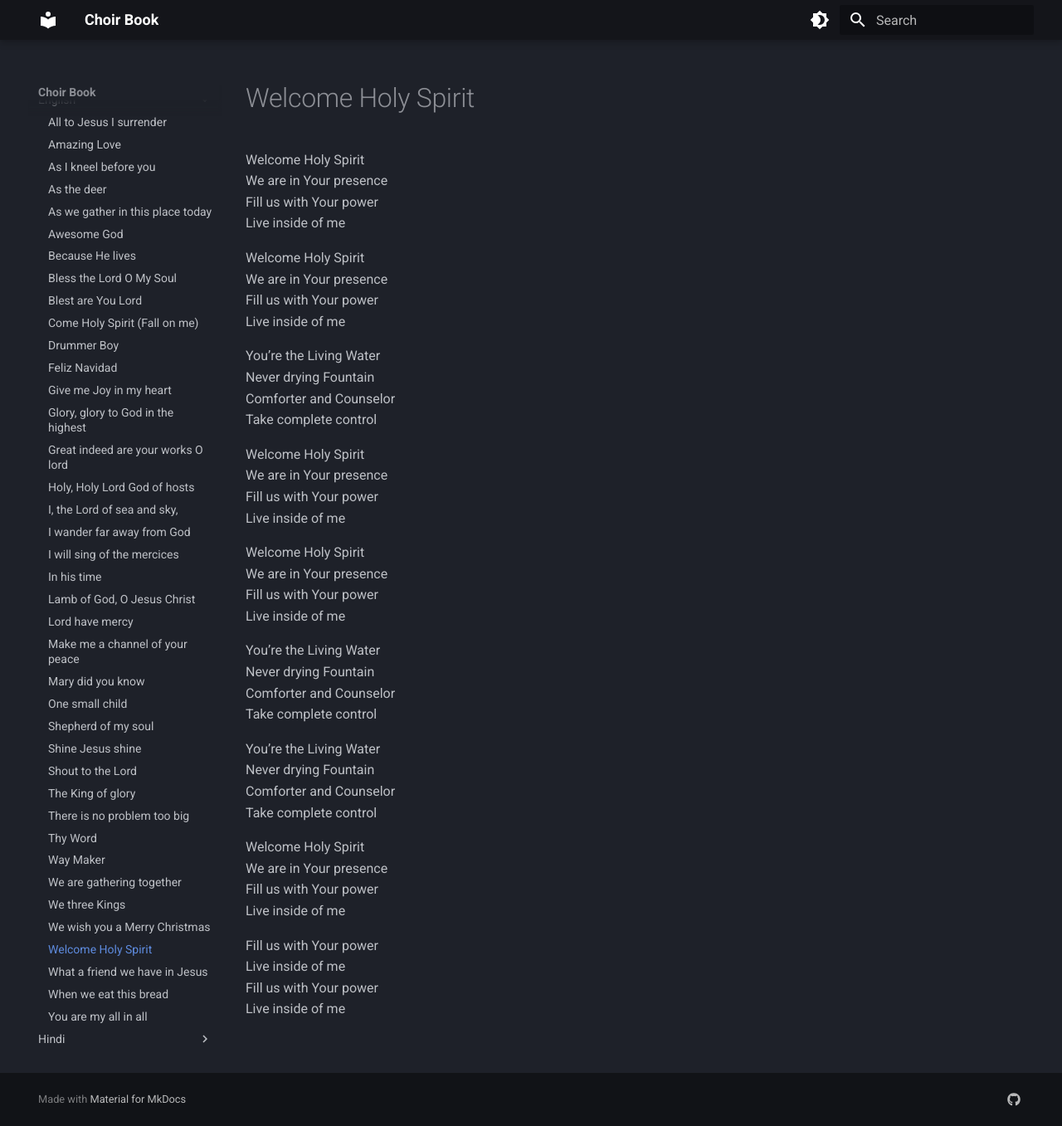
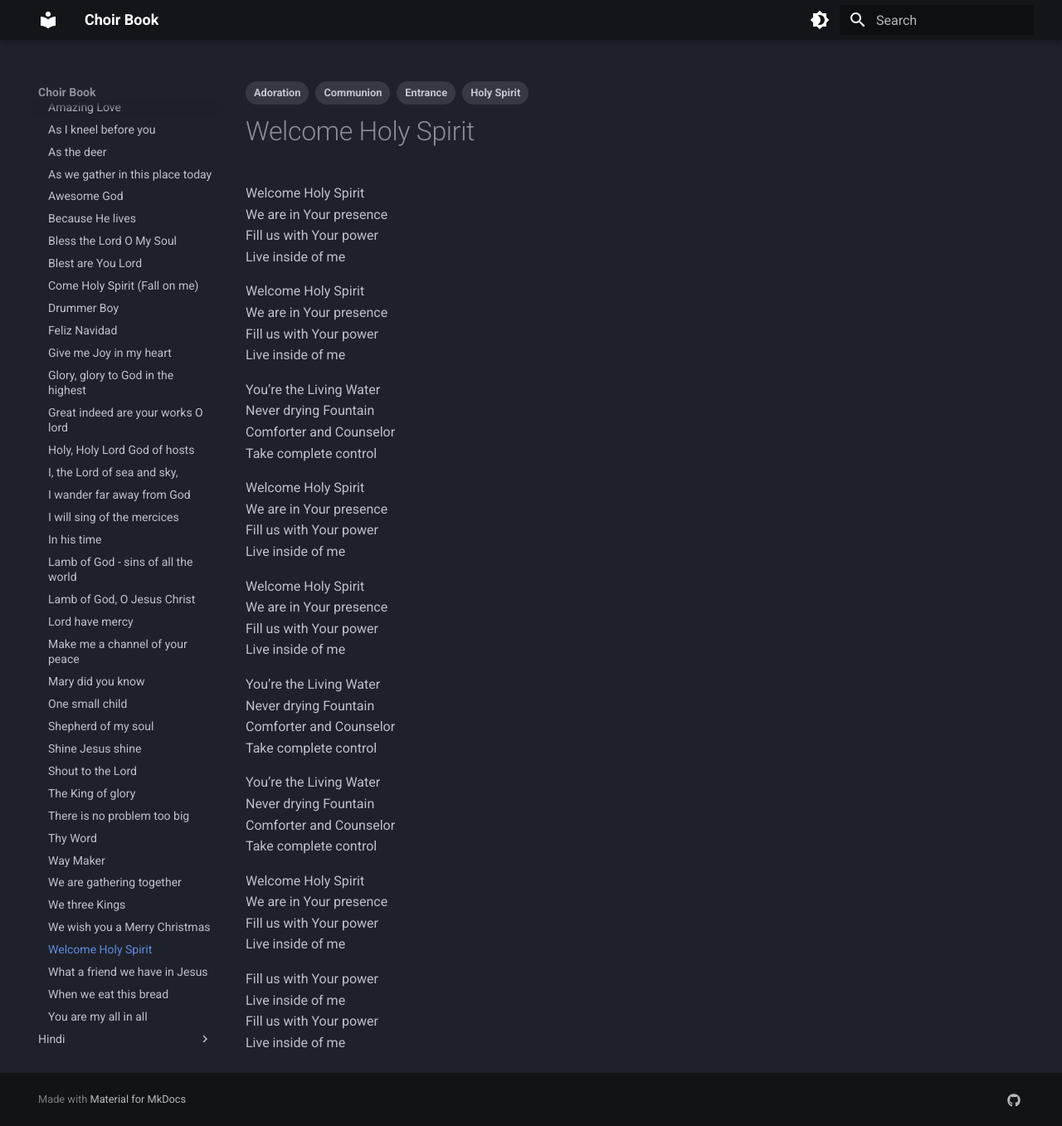
Before and after one commit to choirbook/choirbook.github.io, an MkDocs documentation site: the page built from docs/english/Welcome Holy Spirit.md, in a window 1280 px wide and 1357 px high. Shown: the whole window at 83% size. Built offline with MkDocs 1.6.1 and Material for MkDocs 9.7.7, drawn with Linux system fonts in a browser that asks for light colours.

Commit message:
docs: Added new songs

```diff
--- a/docs/english/Welcome Holy Spirit.md
+++ b/docs/english/Welcome Holy Spirit.md
@@ -1,5 +1,9 @@
 ---
-tags: []
+tags:
+- Adoration
+- Communion
+- Entrance
+- Holy Spirit
 ---
 
 # Welcome Holy Spirit
```
Also changed, not shown: docs/english/Alleluia, Speak Lord.md (added, +13 -0 lines), docs/english/Lamb of God - sins of all the world.md (added, +24 -0 lines), docs/english/Way Maker.md (+3 -4 lines).
